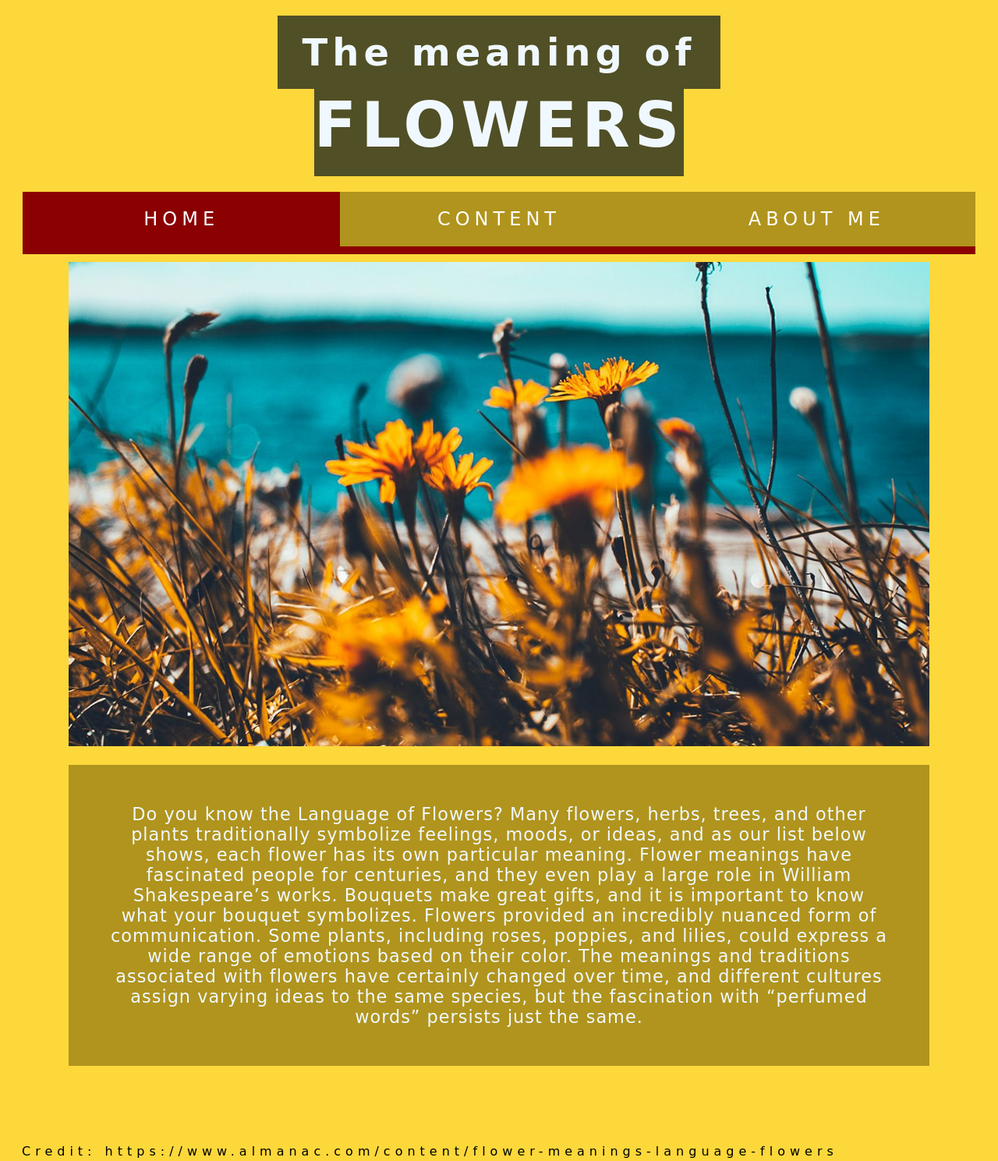
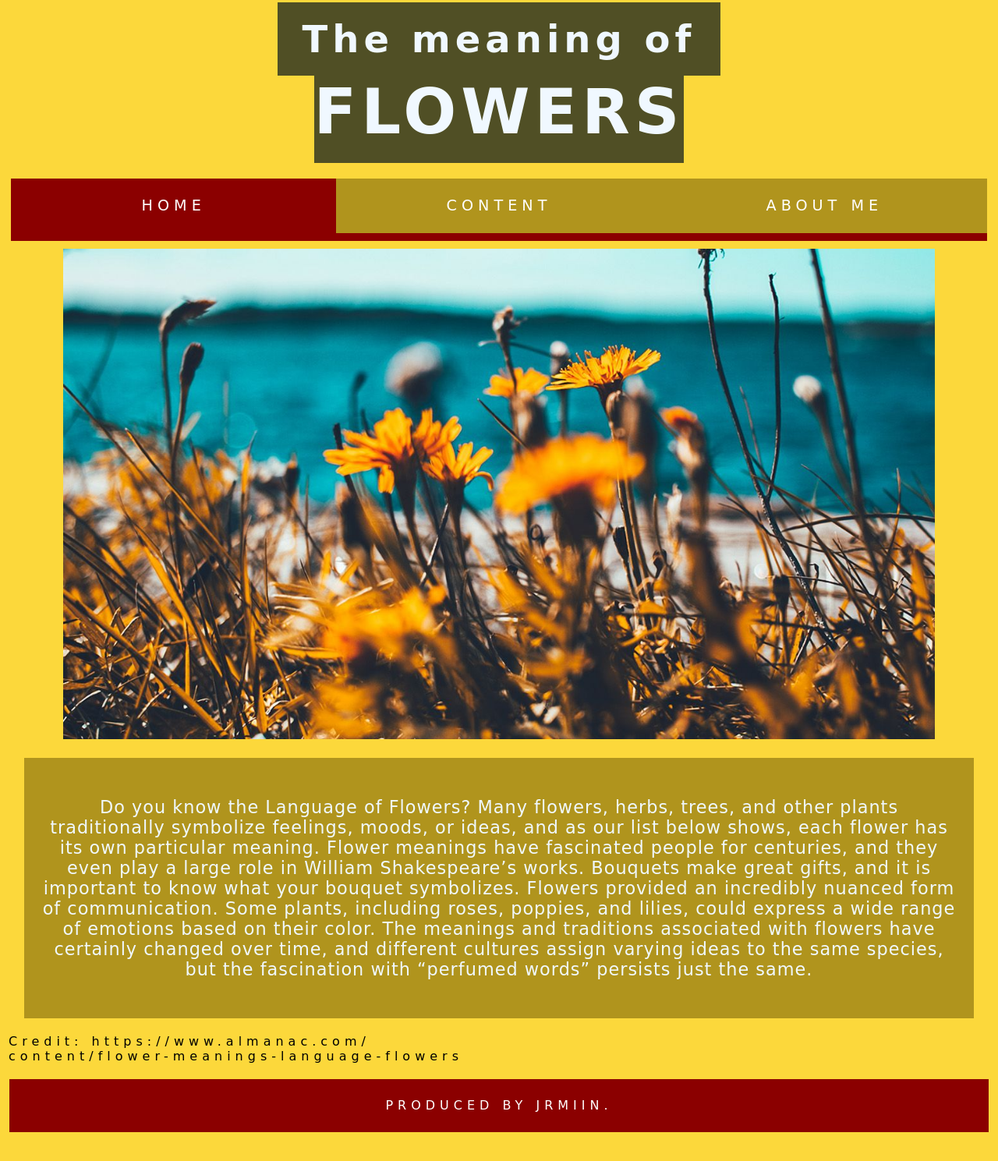
Before and after one commit to jrmeen/project, a plain HTML site: page index.html in a window 1280 px wide. Shown: the part 28-1517 px from the top of the page at 78% size. After the commit the page ends 1480 px from the top, so only its background shows below. Drawn offline with Linux system fonts and the light colour scheme; a web font is replaced by a local one.

Commit message:
change padding

```diff
--- a/css/about.css
+++ b/css/about.css
@@ -1,11 +1,12 @@
 nav {
-    font-size: 1.5em;
+    font-size: 1.2em;
     font-family: 'Neucha', cursive;
     line-height: 30px;
     margin:20px 1px;
     text-align: center;
     display: grid;
     grid-template-columns: 1fr 1fr 1fr;
+    padding: 0px 2px;
 
 }
 
@@ -16,7 +17,7 @@ a {
     position: relative;
     text-decoration: none;
     text-transform: uppercase;
-    padding: 20px 20px;
+    padding: 20px 2px;
 
 }
 
@@ -37,12 +38,12 @@ body {
     justify-content: center;
     align-items: center;
     font-family:'Neucha', cursive;
-    padding: 20px 20px 20px 20px;
+    padding: 2px;
 
 }
 
 h1 {
-    font-size: 7em;
+    font-size: 2.4em;
     line-height: 30px;
     margin:20px 1px;
     align-self: center;
@@ -95,18 +96,18 @@ footer{
 
 .box {
     background-color: rgb(194, 153, 100);
-    padding: 100px 150px 150px 150px;
+    padding: 100px 20px 100px 150px;
 
 }
 
 .clock {
   color: rgb(203, 214, 216);
   background-color: black;
-  font-size: 2em;
+  font-size: 1.7em;
   font-family: 'Abril Fatface', cursive;
   letter-spacing: 10px;
   text-align: center;
-  padding: 100px 2px ;
+  padding: 100px 1.5px ;
 
 }
 
@@ -119,7 +120,7 @@ footer{
 
 
   @media (max-width: 600px) {
-    .column {
+    .row {
       flex: 100%;
       max-width: 100%;
     }
--- a/css/content.css
+++ b/css/content.css
@@ -1,11 +1,12 @@
 nav {
-    font-size: 1.5em;
+    font-size: 1.2em;
     font-family: 'Neucha', cursive;
     line-height: 30px;
     margin:20px 1px;
     text-align: center;
     display: grid;
     grid-template-columns: 1fr 1fr 1fr;
+    padding: 0px 2px;
 
 }
 
@@ -16,7 +17,7 @@ a {
     position: relative;
     text-decoration: none;
     text-transform: uppercase;
-    padding: 20px 20px;
+    padding: 20px 2px;
 
 }
 
@@ -37,7 +38,7 @@ body {
     justify-content: center;
     align-items: center;
     font-family:'Neucha', cursive;
-    padding: 20px 20px 20px 20px;
+    padding: 3px;
 
 }
 
@@ -85,7 +86,7 @@ main {
     display: grid;
     grid-template-columns: auto auto;
     background-color:rgba(175, 148, 29, 0.986);
-    padding: 10px 70px 10px 70px;
+    padding: 10px 50px 10px 50px;
     grid-gap: 50px;
 
   }
@@ -94,7 +95,7 @@ main {
     font-size: 30px;
     text-align: center;
     width: 100%;
-    padding: 0px 0px 20px 0px;
+    padding: 0px 2px 20px 2px;
   }
   .grid-item2{
     box-shadow: 0 10px 0 darkred;
--- a/css/home.css
+++ b/css/home.css
@@ -1,12 +1,12 @@
 nav {
-    font-size: 1.5em;
+    font-size: 1.2em;
     font-family: 'Neucha', cursive;
     line-height: 30px;
     margin:20px 1px;
     text-align: center;
     display: grid;
     grid-template-columns: 1fr 1fr 1fr;
-
+    padding: 0px 2px;
 }
 
 a {
@@ -16,7 +16,7 @@ a {
     position: relative;
     text-decoration: none;
     text-transform: uppercase;
-    padding: 20px 20px;
+    padding: 20px 2px;
 
 }
 
@@ -37,7 +37,7 @@ body {
     align-items: center;
     height: 100vh;
     font-family:'Neucha', cursive;
-    padding: 20px ;
+    padding: 3px ;
 
 }
 
@@ -45,8 +45,8 @@ body {
 .item1 {
     align-self: center;
     justify-self: center;
-    padding : grayscale ;
-    margin: 0px 60px 0px 60px;
+    padding : 0px 50px 0px 50px;
+    margin: 0px 20px 0px 20px;
   }
 
 .item2{
@@ -56,10 +56,10 @@ body {
     align-self: center;
     text-align: center;
     justify-self: center;
-    margin: 20px 60px 100px 60px;
+    margin: 20px 20px 20px 20px;
     background-color: rgba(175, 148, 29, 0.986);
     color: aliceblue;
-    padding: 50px  50px  50px  50px;
+    padding: 50px  20px  50px  20px;
 
 }
 
--- a/index.html
+++ b/index.html
@@ -30,7 +30,7 @@
             Flowers provided an incredibly nuanced form of communication. Some plants, including roses, poppies, and lilies, could express a wide range of emotions based on their color.
             The meanings and traditions associated with flowers have certainly changed over time, and different cultures assign varying ideas to the same species, but the fascination with “perfumed words” persists just the same.
     </h></div>
-    <p>Credit: https://www.almanac.com/content/flower-meanings-language-flowers</p>
+    <p>Credit: https://www.almanac.com/<br>content/flower-meanings-language-flowers</p>
 </div>
 
 
```
